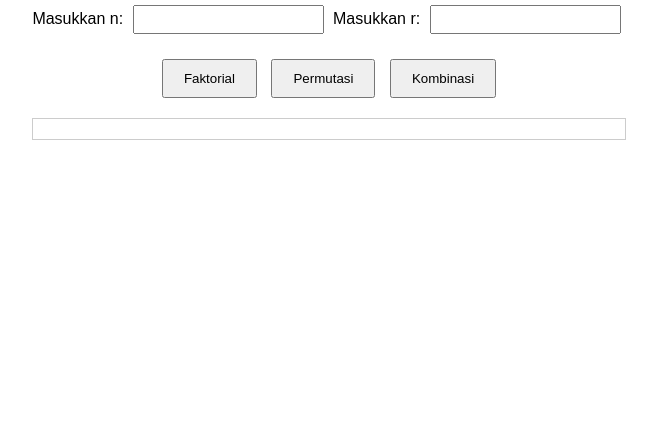
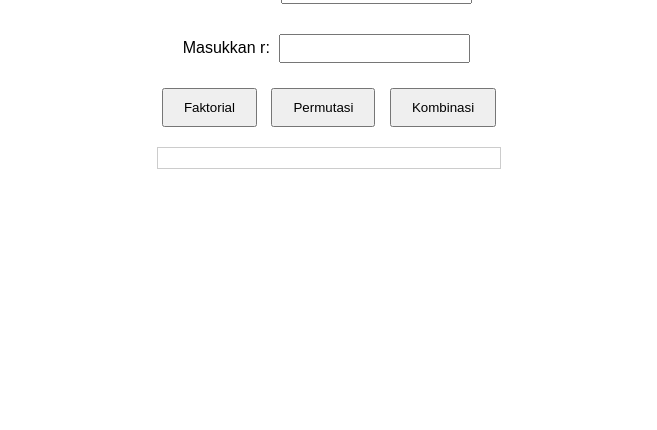
Before and after one commit to dragneel1111/counting, a plain HTML site: page index.html in a window 1280 px wide. Shown: the part 370-800 px from the top of the page, without its empty margins (311-968 px from the left). Drawn offline with Linux system fonts and the light colour scheme.

Commit message:
Add files via upload

```diff
--- a/index.html
+++ b/index.html
@@ -14,6 +14,8 @@
         <div class="input-container">
             <label for="inputN">Masukkan n:</label>
             <input type="text" id="inputN">
+        </div>
+        <div class="input-container">
             <label for="inputR">Masukkan r:</label>
             <input type="text" id="inputR">
         </div>
```
Lines whose indentation alone changed are shown as unchanged.
